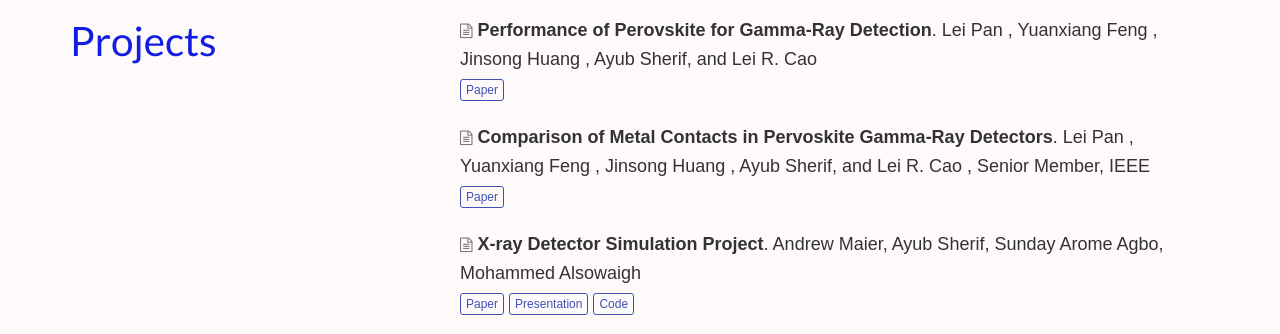
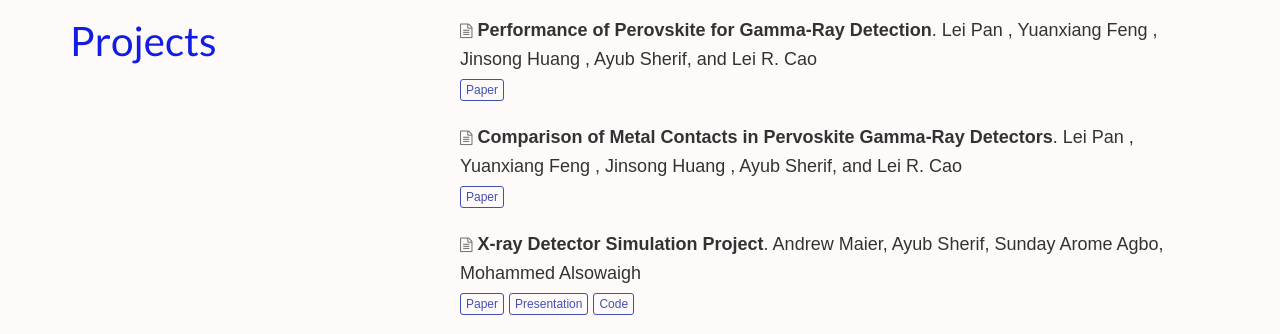
Before and after one commit to AyubSherif/ayubsherif.github.io, a plain HTML site: page index.html in a window 1280 px wide. Shown: the part 1840-2174 px from the top of the page. Drawn offline with nearby package versions, Linux system fonts and the light colour scheme; some icons are missing; a web font is replaced by a local one.

Commit message:
Update index.html

```diff
--- a/index.html
+++ b/index.html
@@ -478,7 +478,7 @@ if (!doNotTrack) {
         <div class="pub-list-item" style="margin-bottom: 1rem" itemscope itemtype="http://schema.org/CreativeWork">
   <i class="fa fa-file-text-o pub-icon" aria-hidden="true"></i>
   <b>Comparison of Metal Contacts in Pervoskite Gamma-Ray Detectors</b>.
-  <span itemprop="author"> Lei Pan , Yuanxiang Feng , Jinsong Huang , Ayub Sherif, and Lei R. Cao , Senior Member, IEEE
+  <span itemprop="author"> Lei Pan , Yuanxiang Feng , Jinsong Huang , Ayub Sherif, and Lei R. Cao
     </span>
   <p>
 <a class="btn btn-primary btn-outline btn-xs" href="https://github.com/AyubSherif/ayubsherif.github.io/blob/main/papers/Comparison%20of%20Gamma-Ray%20Detectors.pdf" target="_blank" rel="noopener">
```
